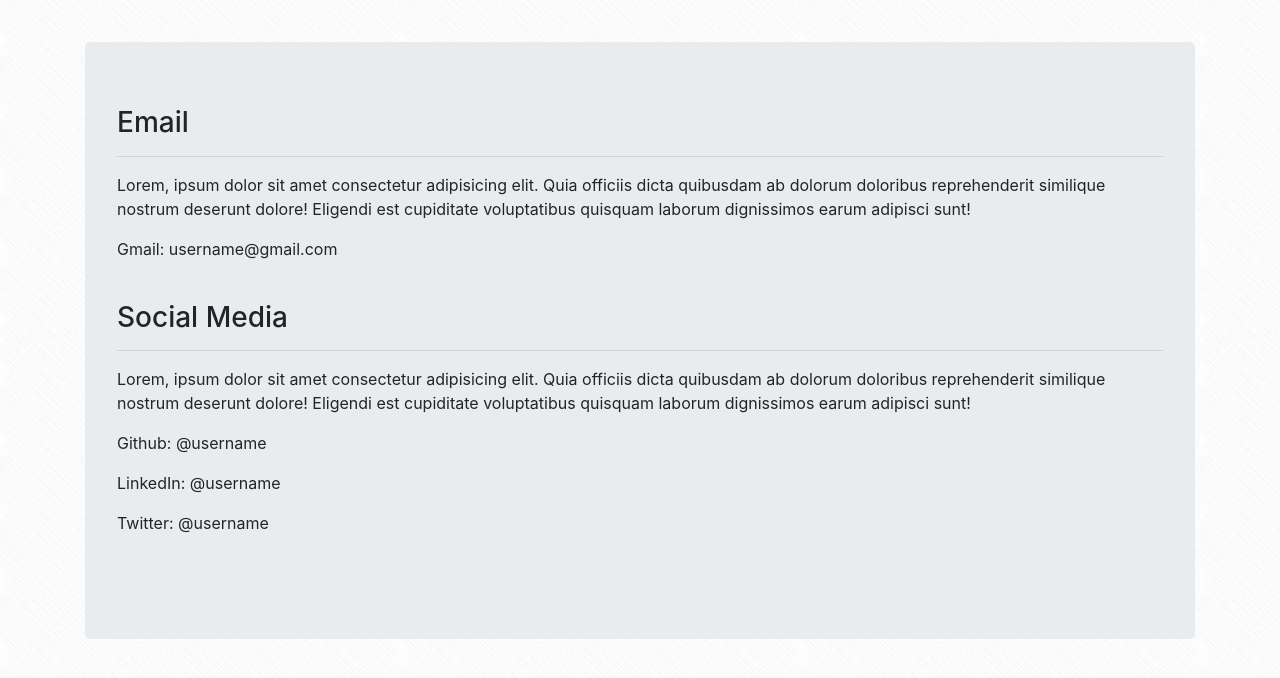
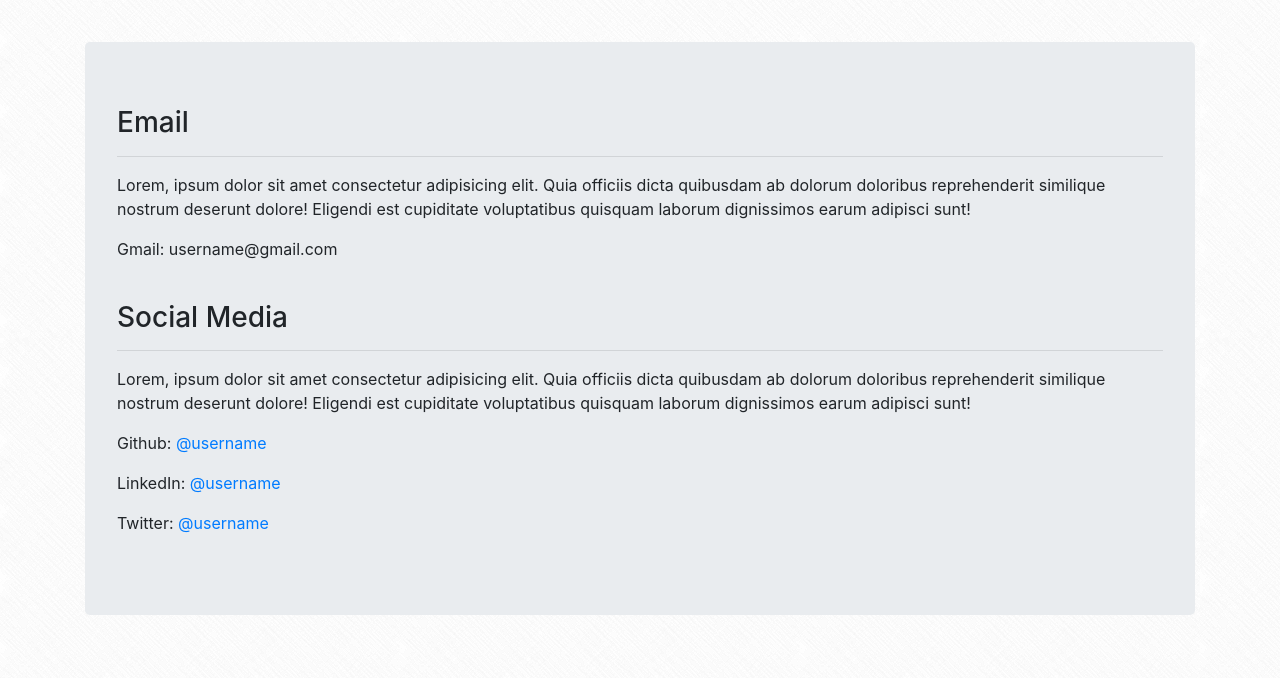
Before and after one commit to michael6arcia/Updated-Portfolio, a website: page public/contact.html in a window 1280 px wide. Shown: the part 62-740 px from the top of the page. Drawn offline with nearby package versions, Linux system fonts and the light colour scheme.

Commit message:
contact links added to contact page

```diff
--- a/public/contact.html
+++ b/public/contact.html
@@ -50,10 +50,10 @@
                     <p>Lorem, ipsum dolor sit amet consectetur adipisicing elit. Quia officiis dicta quibusdam ab
                         dolorum doloribus reprehenderit similique nostrum deserunt dolore! Eligendi est cupiditate
                         voluptatibus quisquam laborum dignissimos earum adipisci sunt!</p>
-                    <p>Github: @username</p>
-                    <p>LinkedIn: @username</p>
-                    <p>Twitter: @username</p>
-                    <br>
+                    <p>Github: <a href="https://github.com/michaelgrca" style="text-decoration: none">@username</a></p>
+                    <p>LinkedIn: <a href="https://linkedin.com" style="text-decoration: none">@username</a>
+                    </p>
+                    <p>Twitter: <a href="https://twitter.com" style="text-decoration: none">@username</a></p>
                 </div>
             </div>
         </div>
```
